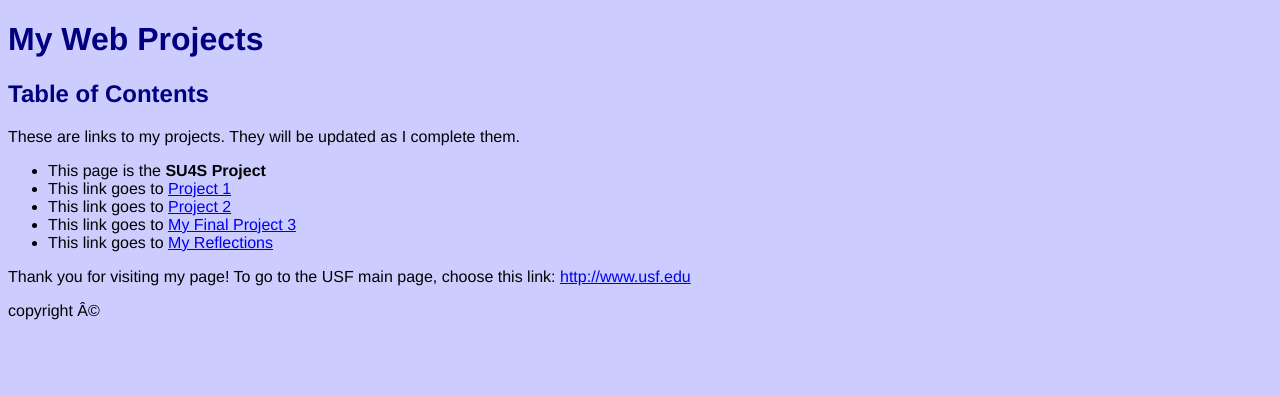
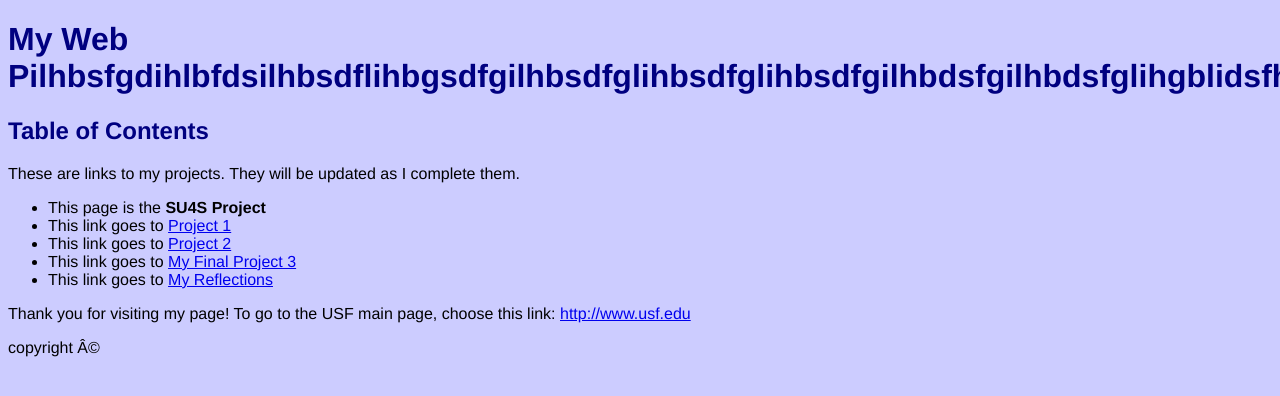
Before and after one commit to xiZark/xizark.github.io, a Jekyll site: the page index.html, which Jekyll copies as it is, in a window 1280 px wide. Shown: the top 396 px of the page. Built offline with Jekyll 4.4.1, drawn with Linux system fonts in a browser that asks for light colours.

Commit message:
Update index.html

```diff
--- a/index.html
+++ b/index.html
@@ -13,7 +13,7 @@ body { background-color: #ccccff;
 </head>
 
 <body>
-  <h1>My Web Projects</h1>
+  <h1>My Web Pilhbsfgdihlbfdsilhbsdflihbgsdfgilhbsdfglihbsdfglihbsdfgilhbdsfgilhbdsfglihgblidsfhbsdlfihgbrojects</h1>
   <h2>Table of Contents</h2>
   <p>These are links to my projects. They will be updated as I complete them.
 
```
